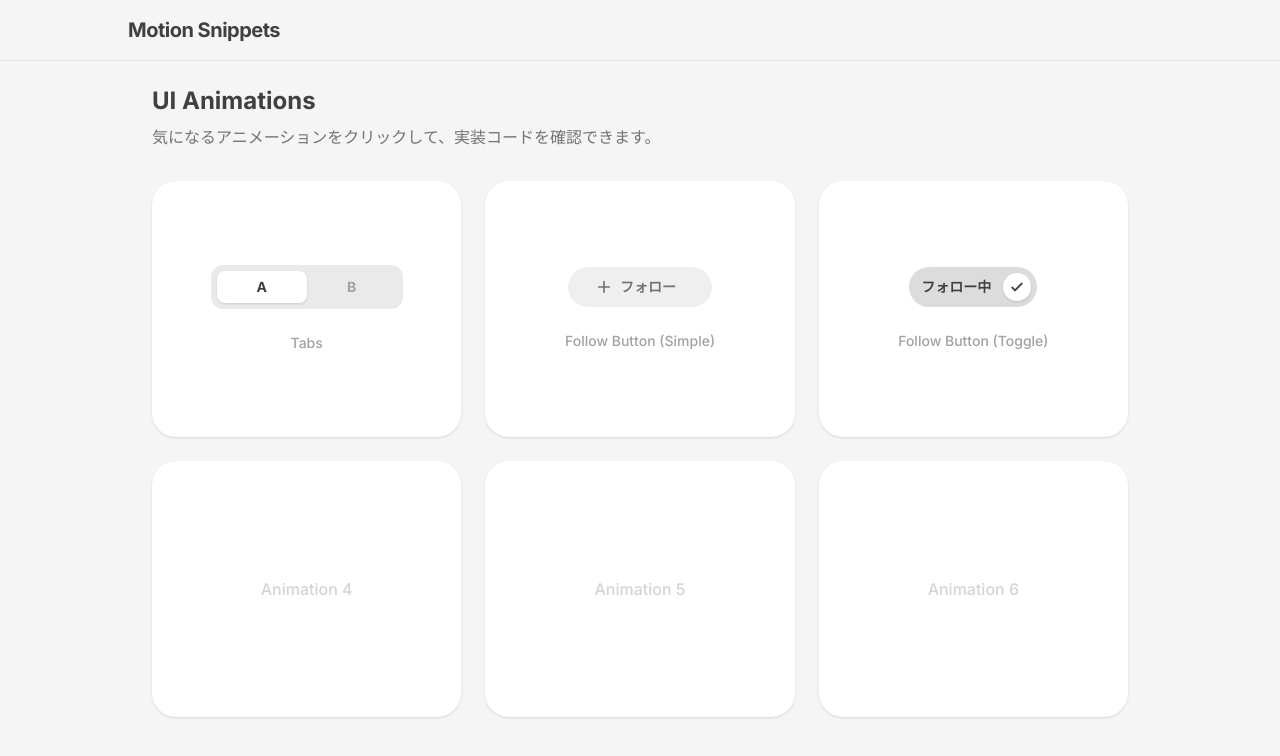
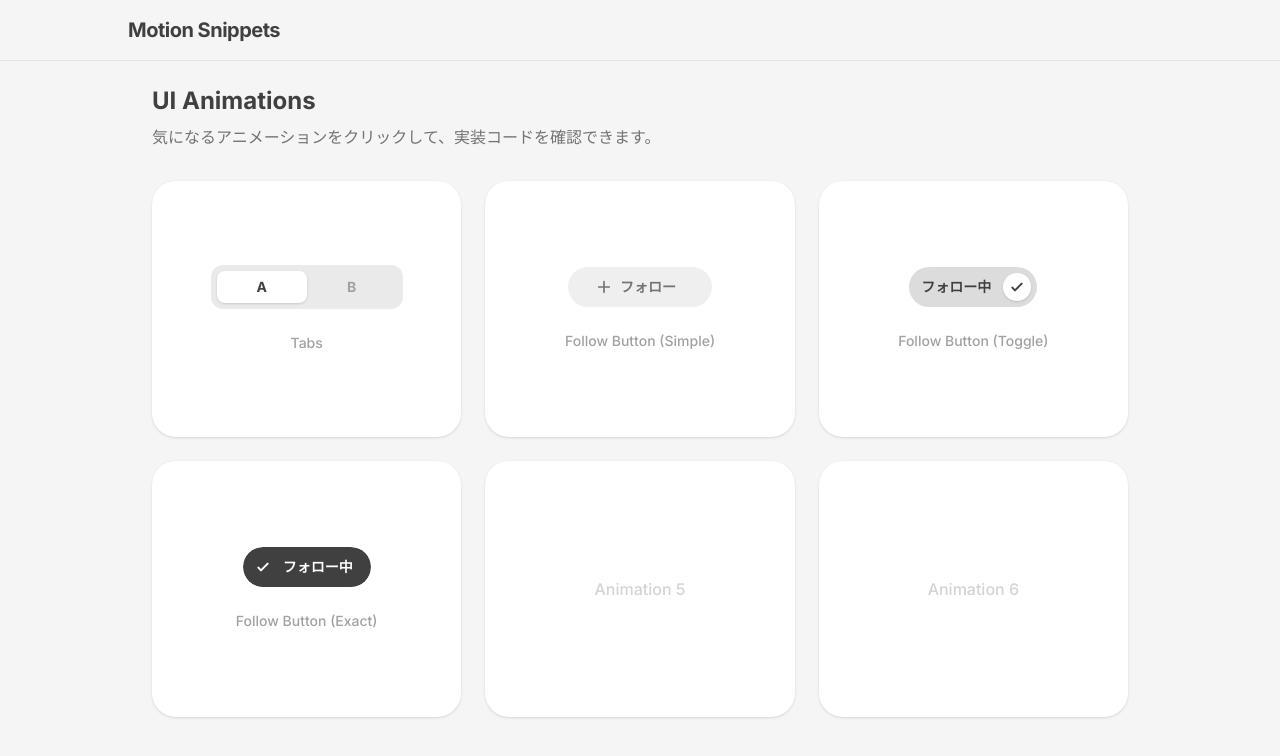
Before and after one commit to Yo-kan1/motion-snippets, a Next.js app: page / in a window 1280 px wide. Shown: the top 756 px of the page. Built offline with nearby package versions, Linux system fonts and the light colour scheme.

Commit message:
feat:4つ目のアニメーションとして膨らんでから伸びる2段階アニメーションのフォローボタンを追加

```diff
--- a/app/page.tsx
+++ b/app/page.tsx
@@ -1,9 +1,10 @@
 import TabAnimation from "@/components/TabAnimation";
 import FollowButtonAnimation from "@/components/FollowButtonAnimation";
 import ToggleFollowButton from "@/components/ToggleFollowButton";
+import FollowButtonExact from "@/components/FollowButtonExact";
 
 export default function Home() {
-  const placeholders = [4, 5, 6];
+  const placeholders = [5, 6];
 
   return (
     <div className="space-y-8">
@@ -31,6 +32,11 @@ export default function Home() {
           <span className="mt-6 text-sm text-neutral-400 font-medium">Follow Button (Toggle)</span>
         </div>
 
+        <div className="bg-white rounded-3xl shadow-sm h-64 flex flex-col items-center justify-center hover:shadow-md transition-all cursor-pointer">
+          <FollowButtonExact autoPlay={true} />
+          <span className="mt-6 text-sm text-neutral-400 font-medium">Follow Button (Exact)</span>
+        </div>
+
         {placeholders.map((i) => (
           <div
             key={i}
--- a/components/FollowButtonAnimation.tsx
+++ b/components/FollowButtonAnimation.tsx
@@ -18,8 +18,8 @@ export default function FollowButtonAnimation({ autoPlay = false }: { autoPlay?:
 
             onClick={() => setIsFollowing(!isFollowing)}
             className={`relative flex items-center justify-center gap-2 px-5 py-2.5 rounded-full font-bold text-sm transition-all duration-300 w-36 overflow-hidden ${isFollowing
-                    ? "bg-neutral-300/80 text-neutral-700"
-                    : "bg-neutral-200/60 text-neutral-500 hover:bg-neutral-200/80"
+                ? "bg-neutral-300/80 text-neutral-700"
+                : "bg-neutral-200/60 text-neutral-500 hover:bg-neutral-200/80"
                 }`}
         >
             <div className="relative w-4 h-4 flex items-center justify-center">
--- /dev/null
+++ b/components/FollowButtonExact.tsx
@@ -0,0 +1,85 @@
+"use client";
+import { useState, useEffect } from "react";
+
+export default function FollowButtonExact({ autoPlay = false }: { autoPlay?: boolean }) {
+    const [isFollowing, setIsFollowing] = useState(false);
+
+
+    const [phase, setPhase] = useState<'idle' | 'expanding' | 'stretched'>('idle');
+
+    useEffect(() => {
+        if (!autoPlay) return;
+        const interval = setInterval(() => {
+            setIsFollowing((prev) => !prev);
+        }, 3000);
+        return () => clearInterval(interval);
+    }, [autoPlay]);
+
+    useEffect(() => {
+        if (isFollowing) {
+            setPhase('expanding');
+
+            const timer = setTimeout(() => setPhase('stretched'), 300);
+            return () => clearTimeout(timer);
+        } else {
+            setPhase('expanding');
+            const timer = setTimeout(() => setPhase('idle'), 300);
+            return () => clearTimeout(timer);
+        }
+    }, [isFollowing]);
+
+    return (
+        <button
+            onClick={() => setIsFollowing(!isFollowing)}
+            className="relative flex items-center w-32 h-10 rounded-full bg-neutral-200/60 overflow-hidden cursor-pointer"
+        >
+
+            <span
+                className={`absolute left-10 text-sm font-bold text-neutral-500 transition-opacity duration-300 ${isFollowing ? "opacity-0" : "opacity-100"
+                    }`}
+            >
+                フォロー
+            </span>
+
+
+            <div
+                className={`absolute bg-neutral-700 rounded-full flex items-center overflow-hidden transition-all ease-[cubic-bezier(0.4,0,0.2,1)] ${phase === 'idle'
+                    ? "left-1 top-1 w-8 h-8 duration-150"
+                    : phase === 'expanding'
+                        ? "left-0 top-0 w-10 h-10 duration-150"
+                        : "left-0 top-0 w-full h-10 duration-300"
+                    }`}
+            >
+
+                <div
+                    className={`absolute left-0 flex items-center justify-center flex-shrink-0 transition-all ${phase === 'idle' ? "w-8 h-8 duration-150" : "w-10 h-10 duration-150"
+                        }`}
+                >
+
+                    <svg
+                        className={`absolute w-4 h-4 text-white transition-transform duration-300 ${isFollowing ? "scale-0 rotate-90" : "scale-100 rotate-0"
+                            }`}
+                        fill="none" viewBox="0 0 24 24" stroke="currentColor" strokeWidth={2.5}
+                    >
+                        <path strokeLinecap="round" strokeLinejoin="round" d="M12 4v16m8-8H4" />
+                    </svg>
+
+                    <svg
+                        className={`absolute w-4 h-4 text-white transition-transform duration-300 ${isFollowing ? "scale-100 rotate-0" : "scale-0 -rotate-90"
+                            }`}
+                        fill="none" viewBox="0 0 24 24" stroke="currentColor" strokeWidth={3}
+                    >
+                        <path strokeLinecap="round" strokeLinejoin="round" d="M5 13l4 4L19 7" />
+                    </svg>
+                </div>
+
+                <span
+                    className={`absolute left-10 text-sm font-bold text-white whitespace-nowrap transition-opacity duration-300 ${phase === 'stretched' ? "opacity-100" : "opacity-0"
+                        }`}
+                >
+                    フォロー中
+                </span>
+            </div>
+        </button>
+    );
+}
```
